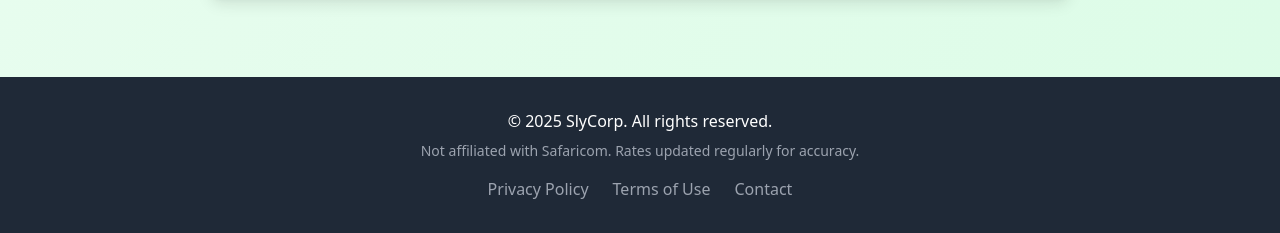
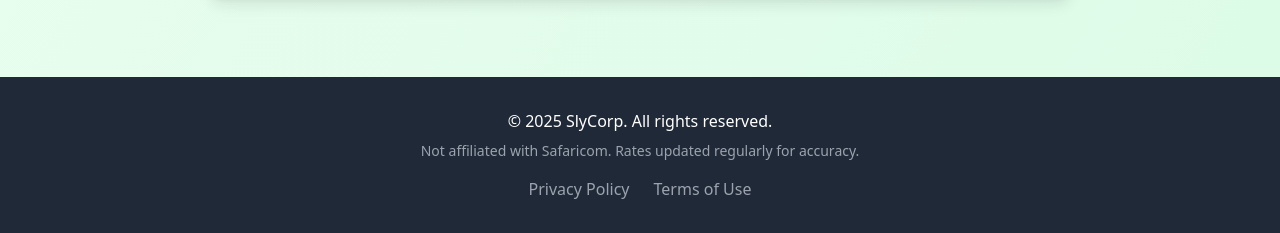
Before and after one commit to Sly1777/mpesacalc, a plain HTML site: page index.html in a window 1280 px wide. Shown: the part 2169-2402 px from the top of the page. Drawn offline with nearby package versions, Linux system fonts and the light colour scheme.

Commit message:
Update index.html

```diff
--- a/index.html
+++ b/index.html
@@ -9,7 +9,6 @@
     <meta property="og:title" content="M-Pesa Fee Calculator Kenya 2025">
     <meta property="og:description" content="Calculate M-Pesa transaction fees instantly. Free, accurate, and updated with latest 2025 rates.">
     <meta property="og:type" content="website">
-    <meta name="google-adsense-account" content="ca-pub-2122260411912800">
     <title>M-Pesa Fee Calculator Kenya 2025 - Free Transaction Cost Calculator</title>
     <script src="https://cdn.tailwindcss.com"></script>
     <link rel="stylesheet" href="https://cdnjs.cloudflare.com/ajax/libs/font-awesome/6.4.0/css/all.min.css">
@@ -314,9 +313,9 @@
             <p class="mb-2">© 2025 SlyCorp. All rights reserved.</p>
             <p class="text-gray-400 text-sm">Not affiliated with Safaricom. Rates updated regularly for accuracy.</p>
             <div class="mt-4 flex justify-center space-x-6">
-                <a href="#" class="text-gray-400 hover:text-white transition-colors">Privacy Policy</a>
-                <a href="#" class="text-gray-400 hover:text-white transition-colors">Terms of Use</a>
-                <a href="#" class="text-gray-400 hover:text-white transition-colors">Contact</a>
+                <a href="privacy-policy.html" class="text-gray-400 hover:text-white transition-colors">Privacy Policy</a>
+                <a href="terms-of-use.html" class="text-gray-400 hover:text-white transition-colors">Terms of Use</a>
+
             </div>
         </div>
     </footer>
```
